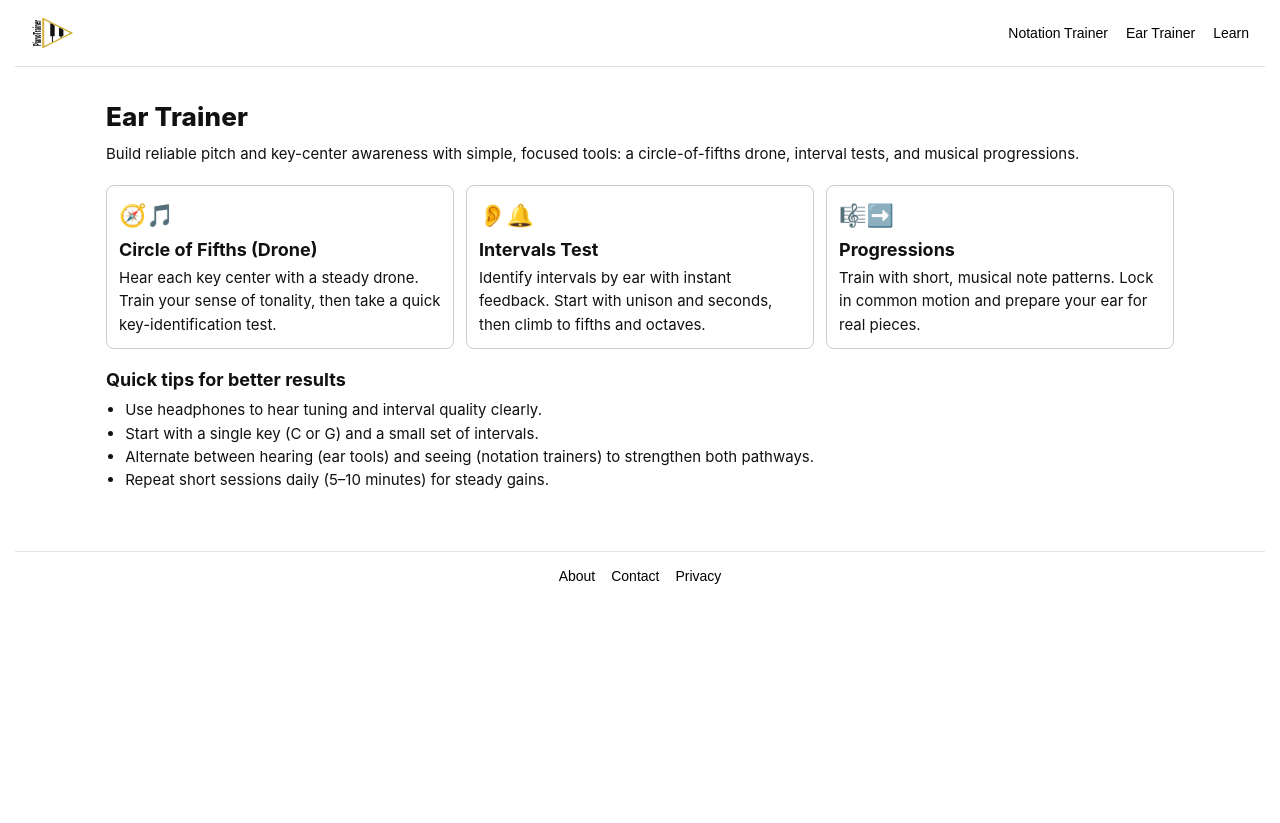
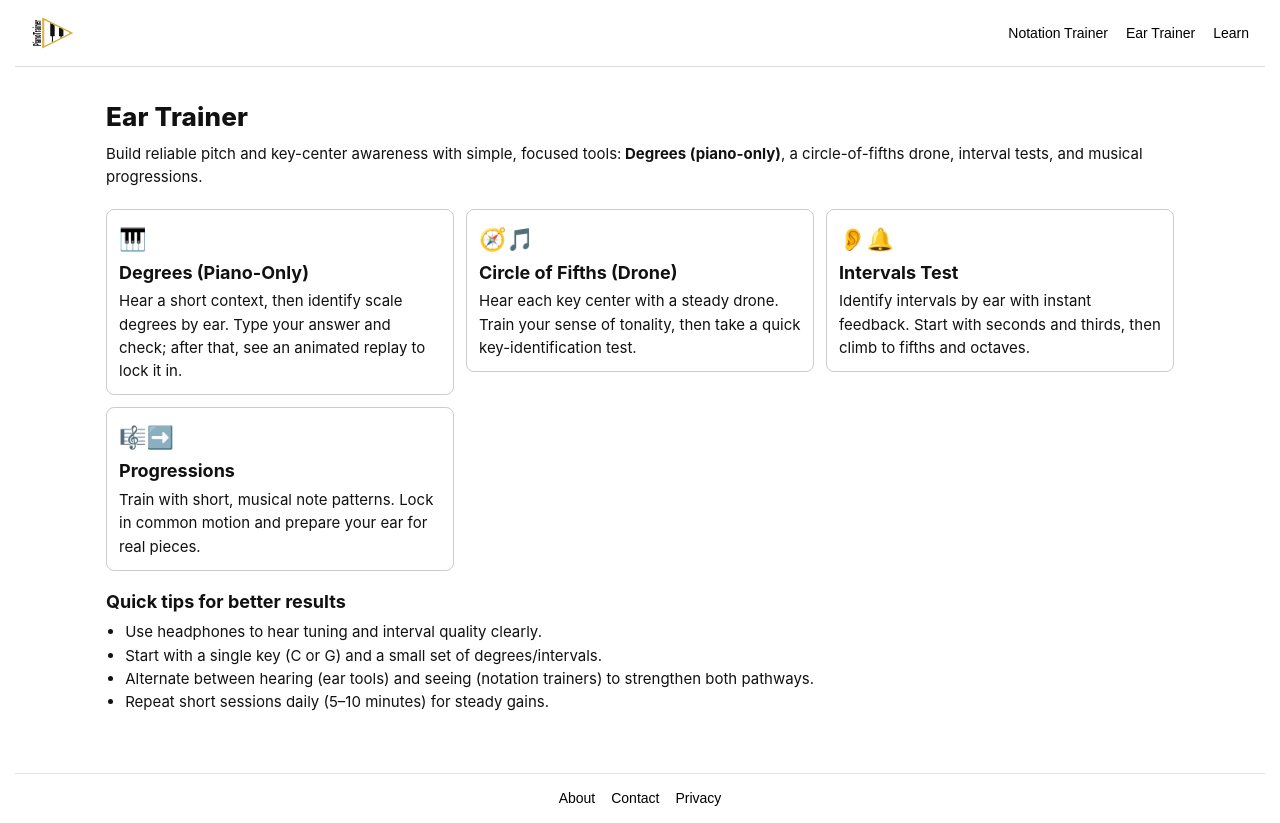
Before and after one commit to andreyeremichev/pianotrainer, a Next.js app: page /trainer/ear in a window 1280 px wide. Before the commit the page ends 800 px from the top, so only its background shows below. Built offline with nearby package versions, Linux system fonts and the light colour scheme.

Commit message:
feat(ear-hub): add Degrees (piano-only) card + schema

```diff
--- a/app/(site)/trainer/ear/page.tsx
+++ b/app/(site)/trainer/ear/page.tsx
@@ -1,10 +1,9 @@
-
 // app/trainer/ear/page.tsx
 
 export const metadata = {
   title: "Ear Trainer Hub • PianoTrainer",
   description:
-    "Develop your ear with beginner-friendly tools: circle of fifths drone, interval recognition, and simple progressions. Free and browser-based.",
+    "Develop your ear with beginner-friendly tools: degrees (piano-only), circle of fifths drone, interval recognition, and simple progressions. Free and browser-based.",
 };
 
 export default function EarTrainerHubPage() {
@@ -14,7 +13,7 @@ export default function EarTrainerHubPage() {
         <h1 id="ear-hub-title">Ear Trainer</h1>
         <p>
           Build reliable pitch and key-center awareness with simple, focused tools:
-          a circle-of-fifths drone, interval tests, and musical progressions.
+          <strong> Degrees (piano-only)</strong>, a circle-of-fifths drone, interval tests, and musical progressions.
         </p>
       </header>
 
@@ -29,6 +28,29 @@ export default function EarTrainerHubPage() {
             margin: 0,
           }}
         >
+          {/* NEW: Degrees */}
+          <li>
+            <a
+              href="/trainer/ear/degrees"
+              className="card"
+              style={{
+                display: "block",
+                border: "1px solid #ccc",
+                borderRadius: 8,
+                padding: 12,
+                textDecoration: "none",
+              }}
+            >
+              <div aria-hidden="true" style={{ fontSize: 22, marginBottom: 6 }}>🎹</div>
+              <h2 style={{ margin: "0 0 6px" }}>Degrees (Piano-Only)</h2>
+              <p style={{ margin: 0 }}>
+                Hear a short context, then identify scale degrees by ear. Type your answer and check;
+                after that, see an animated replay to lock it in.
+              </p>
+            </a>
+          </li>
+
+          {/* Existing: Circle of Fifths (Drone) */}
           <li>
             <a
               href="/trainer/ear/circle-of-fifths"
@@ -50,6 +72,7 @@ export default function EarTrainerHubPage() {
             </a>
           </li>
 
+          {/* Existing: Intervals */}
           <li>
             <a
               href="/trainer/ear/intervals"
@@ -65,12 +88,13 @@ export default function EarTrainerHubPage() {
               <div aria-hidden="true" style={{ fontSize: 22, marginBottom: 6 }}>👂🔔</div>
               <h2 style={{ margin: "0 0 6px" }}>Intervals Test</h2>
               <p style={{ margin: 0 }}>
-                Identify intervals by ear with instant feedback. Start with unison and
-                seconds, then climb to fifths and octaves.
+                Identify intervals by ear with instant feedback. Start with seconds and thirds,
+                then climb to fifths and octaves.
               </p>
             </a>
           </li>
 
+          {/* Existing: Progressions */}
           <li>
             <a
               href="/trainer/ear/progressions"
@@ -98,7 +122,7 @@ export default function EarTrainerHubPage() {
         <h2 style={{ marginTop: 0 }}>Quick tips for better results</h2>
         <ul>
           <li>Use headphones to hear tuning and interval quality clearly.</li>
-          <li>Start with a single key (C or G) and a small set of intervals.</li>
+          <li>Start with a single key (C or G) and a small set of degrees/intervals.</li>
           <li>Alternate between hearing (ear tools) and seeing (notation trainers) to strengthen both pathways.</li>
           <li>Repeat short sessions daily (5–10 minutes) for steady gains.</li>
         </ul>
@@ -116,7 +140,7 @@ export default function EarTrainerHubPage() {
               url: "https://pianotrainer.app/trainer/ear",
               name: "Ear Trainer Hub • PianoTrainer",
               description:
-                "Beginner ear training: circle of fifths with drone, interval recognition tests, and simple progressions.",
+                "Beginner ear training: degrees (piano-only), circle of fifths with drone, interval recognition tests, and simple progressions.",
               isPartOf: {
                 "@type": "WebSite",
                 url: "https://pianotrainer.app",
@@ -130,11 +154,19 @@ export default function EarTrainerHubPage() {
               mainEntity: {
                 "@type": "ItemList",
                 itemListOrder: "http://schema.org/ItemListOrderAscending",
-                numberOfItems: 3,
+                numberOfItems: 4,
                 itemListElement: [
                   {
                     "@type": "ListItem",
                     position: 1,
+                    url: "https://pianotrainer.app/trainer/ear/degrees",
+                    name: "Degrees (Piano-Only)",
+                    description:
+                      "Hear a short context, then identify scale degrees by ear. Type and check; animated replay reinforces learning.",
+                  },
+                  {
+                    "@type": "ListItem",
+                    position: 2,
                     url: "https://pianotrainer.app/trainer/ear/circle-of-fifths",
                     name: "Circle of Fifths (Drone)",
                     description:
@@ -142,7 +174,7 @@ export default function EarTrainerHubPage() {
                   },
                   {
                     "@type": "ListItem",
-                    position: 2,
+                    position: 3,
                     url: "https://pianotrainer.app/trainer/ear/intervals",
                     name: "Intervals Test",
                     description:
@@ -150,12 +182,12 @@ export default function EarTrainerHubPage() {
                   },
                   {
                     "@type": "ListItem",
-                    position: 3,
+                    position: 4,
                     url: "https://pianotrainer.app/trainer/ear/progressions",
                     name: "Progressions",
                     description:
                       "Train with simple, musical note patterns and progressions tailored for early practice.",
-                  },
+                  }
                 ],
               },
             },
```
